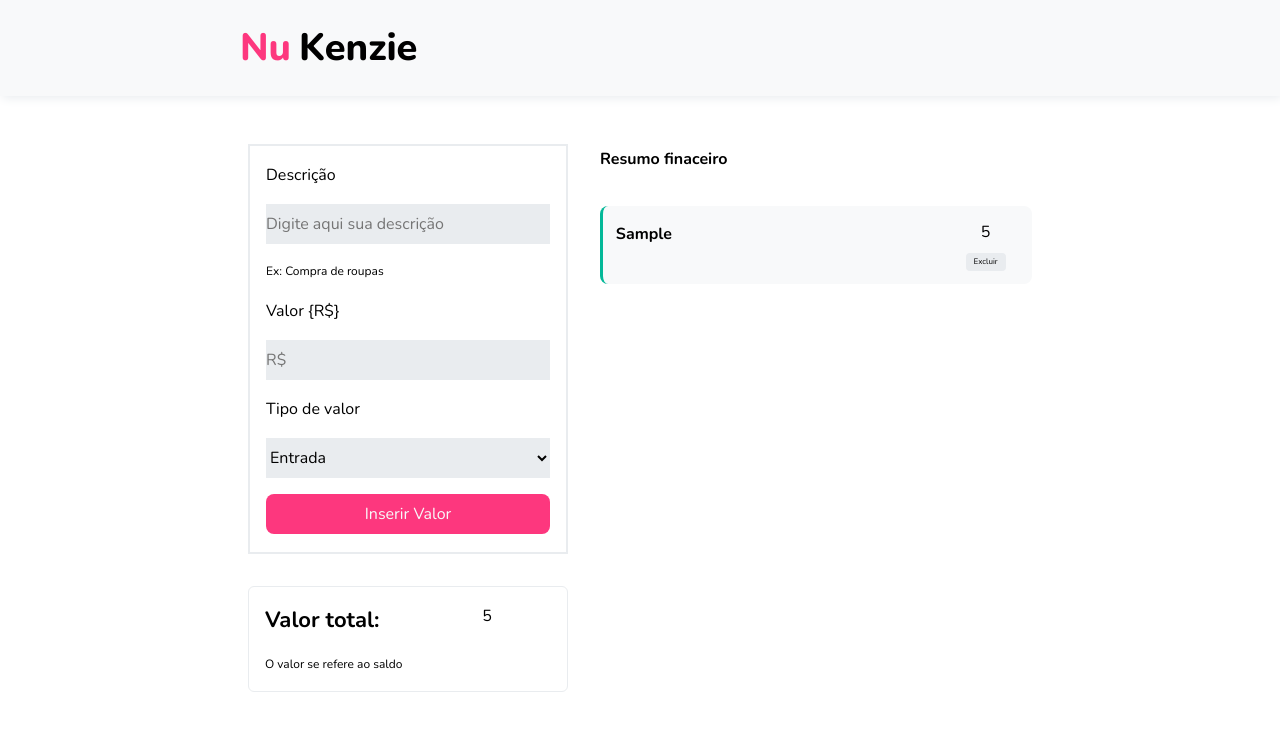
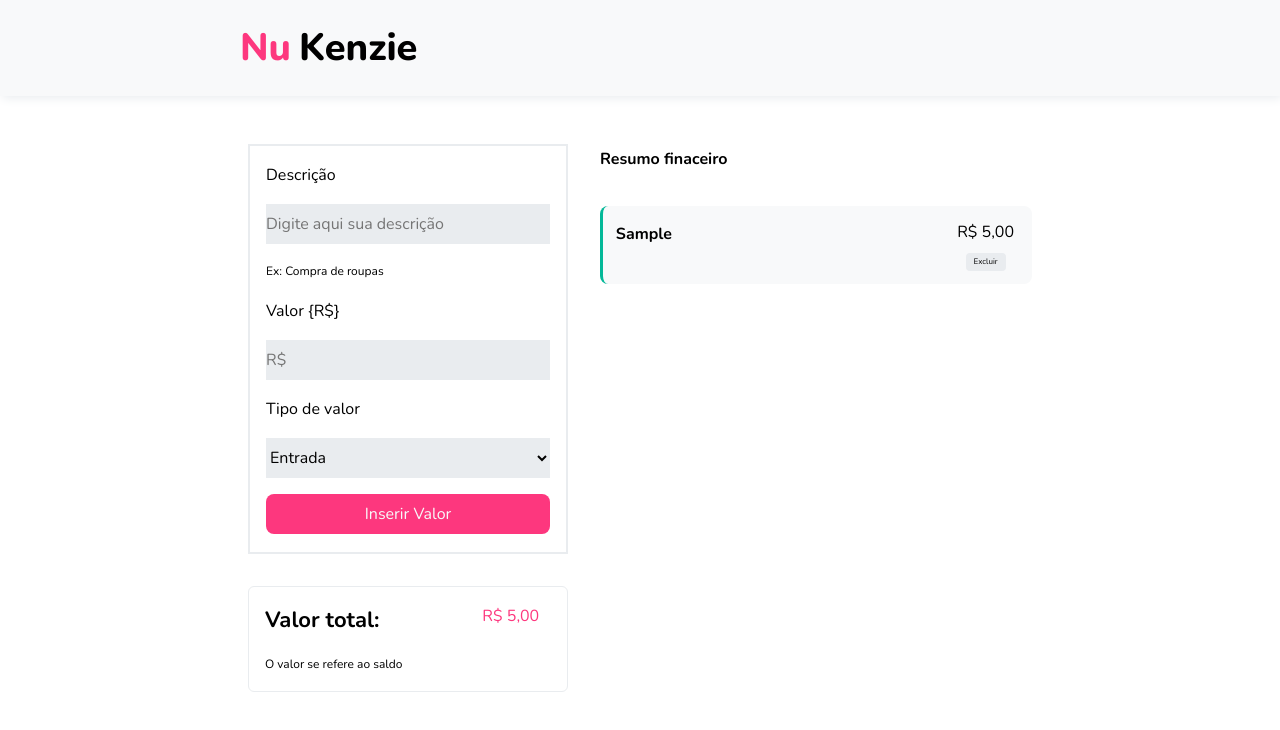
Before and after one commit to Kenzie-Academy-Brasil-Developers/react-entrega-s1-template-nu-kenzie-marcos-lauremiro, a React (Vite) app: page / in a window 1280 px wide. Both pictures are taken after typing "Sample", "5" into the empty fields and a click on the button "Inserir Valor". Shown: the top 730 px of the page. Built offline with nearby package versions, Linux system fonts and the light colour scheme.

Commit message:
finalizando projeto

```diff
--- a/src/components/Assaid/index.jsx
+++ b/src/components/Assaid/index.jsx
@@ -6,11 +6,23 @@ import { AsideStaled } from "../../styles/AsaidStyled"
 export const Assid = ({list, setList}) => {
     const sumValue = list.reduce((acc, sum) => {
         if(sum.type == 'saida'){
-            return acc - Number(sum.value)
+            const sumAll = acc - Number(sum.value)
+            return (sumAll.toLocaleString('pt-BR', {
+                style: 'currency',
+                currency: 'BRL'
+            }))
         }else if(sum.type == 'entrada'){
-            return acc + Number(sum.value)
+            const sumAll = acc + Number(sum.value)
+            return (sumAll.toLocaleString('pt-BR', {
+                style: 'currency',
+                currency: 'BRL'
+            }))
         }else if(sum.type == ''){
-            return acc + Number(sum.value)
+            const sumAll = acc + Number(sum.value)
+            return (sumAll.toLocaleString('pt-BR', {
+                style: 'currency',
+                currency: 'BRL'
+            }))
         }
     },0)
 
--- a/src/components/ScectionList/CardList/Card/index.jsx
+++ b/src/components/ScectionList/CardList/Card/index.jsx
@@ -1,4 +1,5 @@
 export const Card = ({ listItens, delet}) => {
+
     return(
         <li>
             <div className="side_left">
@@ -6,7 +7,10 @@ export const Card = ({ listItens, delet}) => {
                 <span className="text-2-style"> {listItens.type} </span>
             </div>
             <div className="side_right">
-                <span className="text-1-style"> {listItens.value} </span>
+                <span className="text-1-style"> {Number(listItens.value).toLocaleString('pt-BR', {
+                style: 'currency',
+                currency: 'BRL'
+            })} </span>
                 <button className="text-3-style" onClick={() => delet(listItens.id)}> Excluir </button>
             </div>
         </li>
--- a/src/styles/AsaidStyled.js
+++ b/src/styles/AsaidStyled.js
@@ -28,5 +28,9 @@ export const AsideStaled = styled.aside`
     }
     .valor-total{
         width: 60%;
+
+        color: var(--color-primary);
+
+        font-weight: bold;
     }
 `
```
